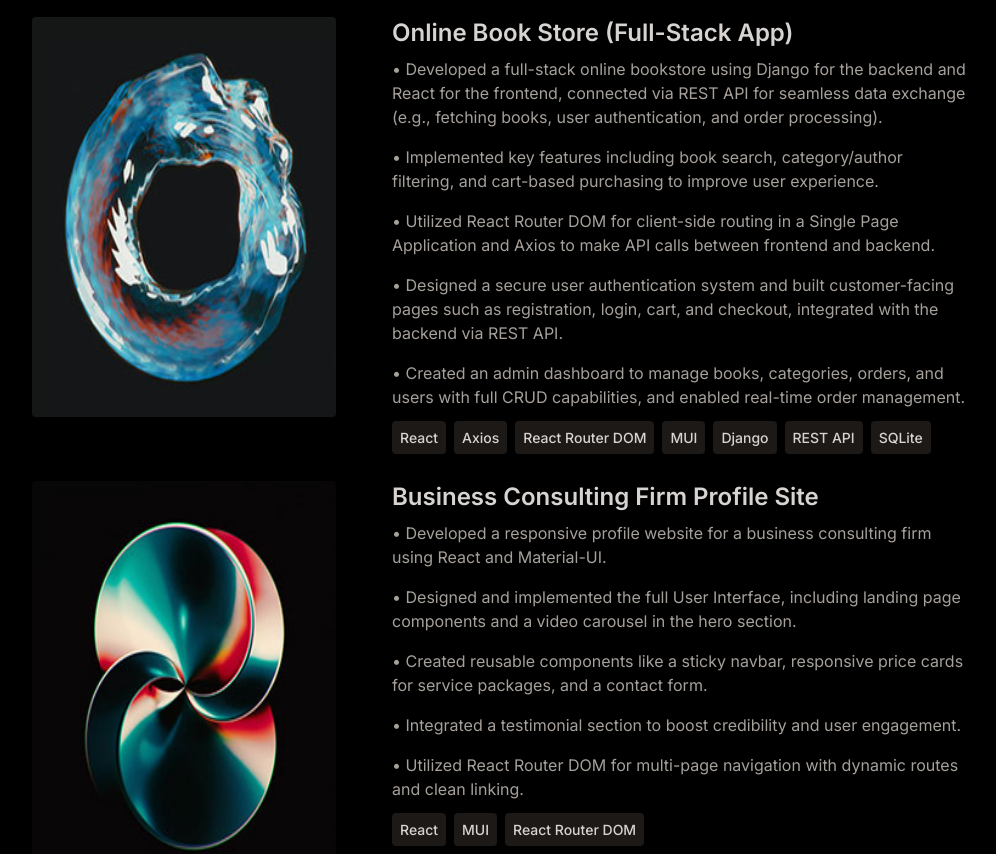
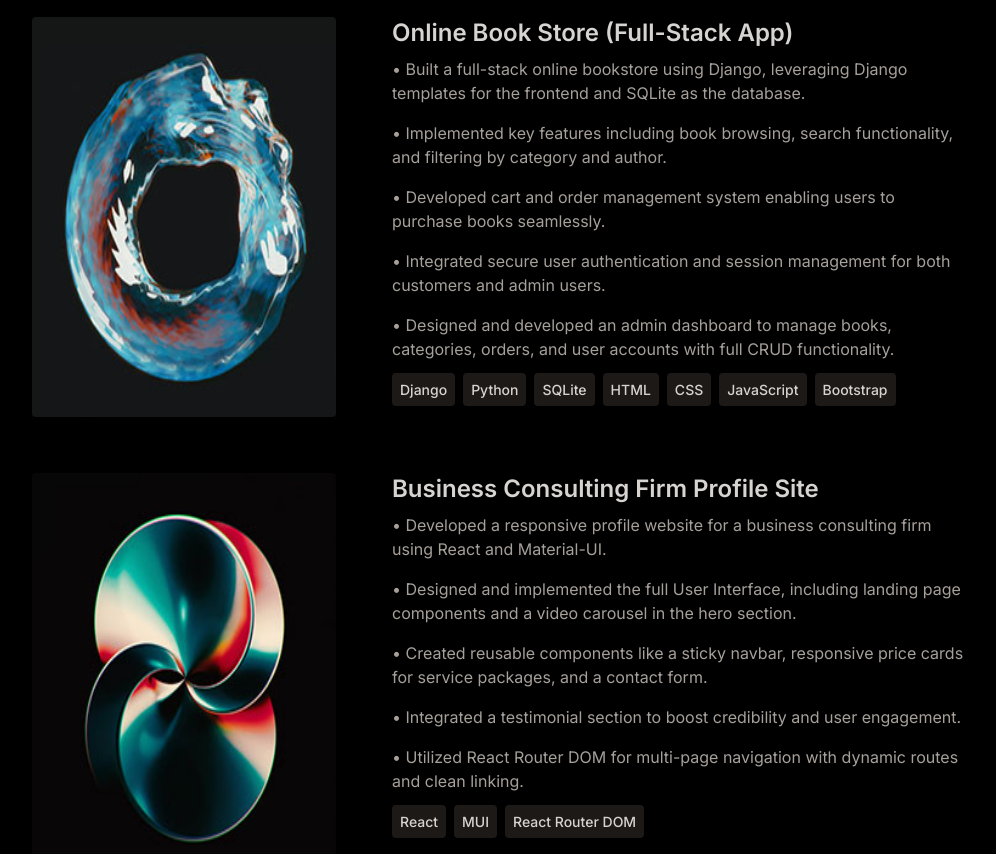
Before and after one commit to Sreedevi0602/sd, a React (Vite) app: page / in a window 1280 px wide. Shown: the part 1940-2794 px from the top of the page, without its empty margins (140-1136 px from the left). Built offline with nearby package versions, Linux system fonts and the light colour scheme.

Commit message:
CV Updated, Bookstore project updated and Linkedin profile link edited.

```diff
--- a/src/components/Navbar.jsx
+++ b/src/components/Navbar.jsx
@@ -12,7 +12,7 @@ const Navbar = () => {
         </div>
 
         <div className="m-8 flex items-center justify-center gap-7 text-4xl">
-            <a href="linkedin.com/in/v-s-sreedevi-6f1"
+            <a href="https://www.linkedin.com/in/v-s-sreedevi-6f1/"
                 target='_blank'
                 rel='noopener noreferrer'
                 aria-label='LinkedIn'>
--- a/src/constants/index.js
+++ b/src/constants/index.js
@@ -37,14 +37,14 @@ export const PROJECTS = [
     title: "Online Book Store (Full-Stack App)",
     image: project1,
     description:
-    `Developed a full-stack online bookstore using Django for the backend and React for the frontend, connected via REST API for seamless data exchange (e.g., fetching books, user authentication, and order processing).
-    Implemented key features including book search, category/author filtering, and cart-based purchasing to improve user experience.
-    Utilized React Router DOM for client-side routing in a Single Page Application and Axios to make API calls between frontend and backend.
-    Designed a secure user authentication system and built customer-facing pages such as registration, login, cart, and checkout, integrated with the backend via REST API.
-    Created an admin dashboard to manage books, categories, orders, and users with full CRUD capabilities, and enabled real-time order management.`,
+    `Built a full-stack online bookstore using Django, leveraging Django templates for the frontend and SQLite as the database.
+    Implemented key features including book browsing, search functionality, and filtering by category and author.
+    Developed cart and order management system enabling users to purchase books seamlessly.
+    Integrated secure user authentication and session management for both customers and admin users.
+    Designed and developed an admin dashboard to manage books, categories, orders, and user accounts with full CRUD functionality.`,
 
 
-    technologies: ["React", "Axios", "React Router DOM", "MUI", "Django", "REST API", "SQLite" ],
+    technologies: ["Django", "Python", "SQLite", "HTML", "CSS", "JavaScript", "Bootstrap" ],
   },
   {
     title: "Business Consulting Firm Profile Site",
```
Also changed, not shown: 1 other file (tests, documents, lock files or other folders).
